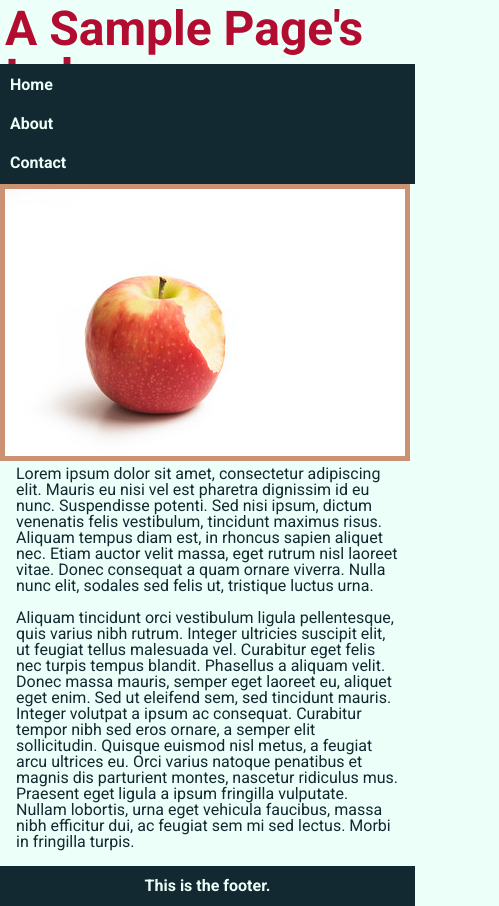
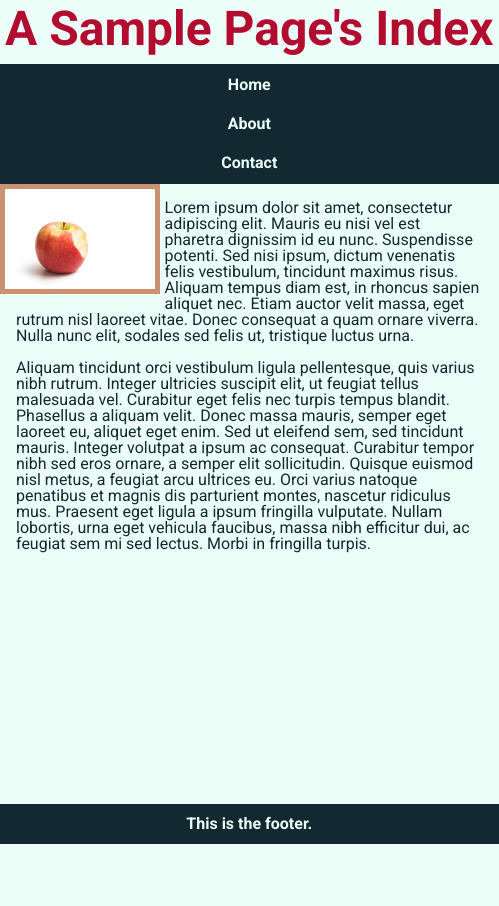
Before and after one commit to tmg495/practice-page, a plain HTML site: page index.html in a window 390 px wide. Shown: the whole page, 499 px wide, since content can reach past the window. After the commit the page ends 844 px from the top, so only its background shows below. Drawn offline with Linux system fonts and the light colour scheme.

Commit message:
mobile implementation

```diff
--- a/css/styles.css
+++ b/css/styles.css
@@ -1,7 +1,7 @@
 body {
     background-color: #ecfff8;
     display: grid;
-    grid-template-rows: 4em 2.5em 1fr 2.5em;
+    grid-template-rows: 4em 7.5em 1fr 2.5em;
     height: 100vh;
 }
 
@@ -21,6 +21,7 @@ body {
     font-size: 3em;
     grid-row: 1;
     padding: 5px;
+    white-space: nowrap;
 }
 
 img {
@@ -28,22 +29,17 @@ img {
     border-style: solid;
     border-width: 5px;
     float: left;
+    width: auto;
     margin-right: 5px;
     margin-bottom: 5px;
-}
-
-@media (max-width: 768px) {
-    body {
-        grid-template-rows: 4em 7.5em 1fr 2.5em;
-    }
-    .navbar {
-        flex-direction: column;
-    }
+    max-width: 30%;
 }
 
 .navbar {
+    align-items: center;
     background-color:#122932;
     display: flex;
+    flex-direction: column;
     grid-row: 2;
     justify-content: space-evenly;
 }
@@ -73,3 +69,12 @@ p {
   font-variation-settings:
     "wdth" 100;
 }
+
+@media (min-width: 768px) {
+    body {
+        grid-template-rows: 4em 2.5em 1fr 2.5em;
+    }
+    .navbar {
+        flex-direction: row;
+    }
+}
```
